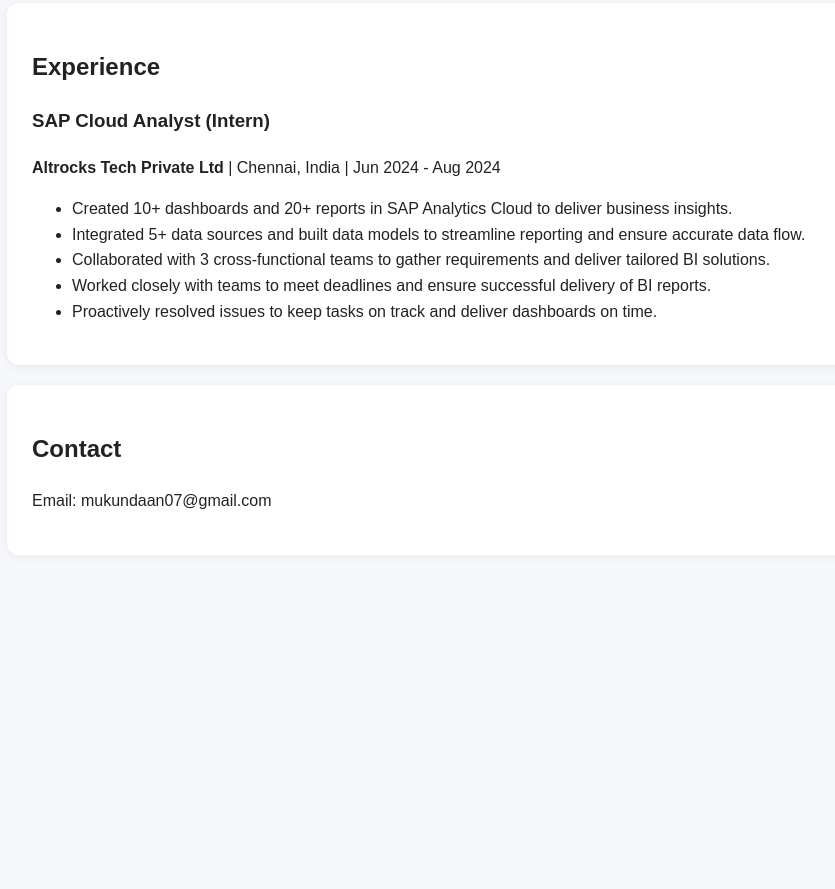
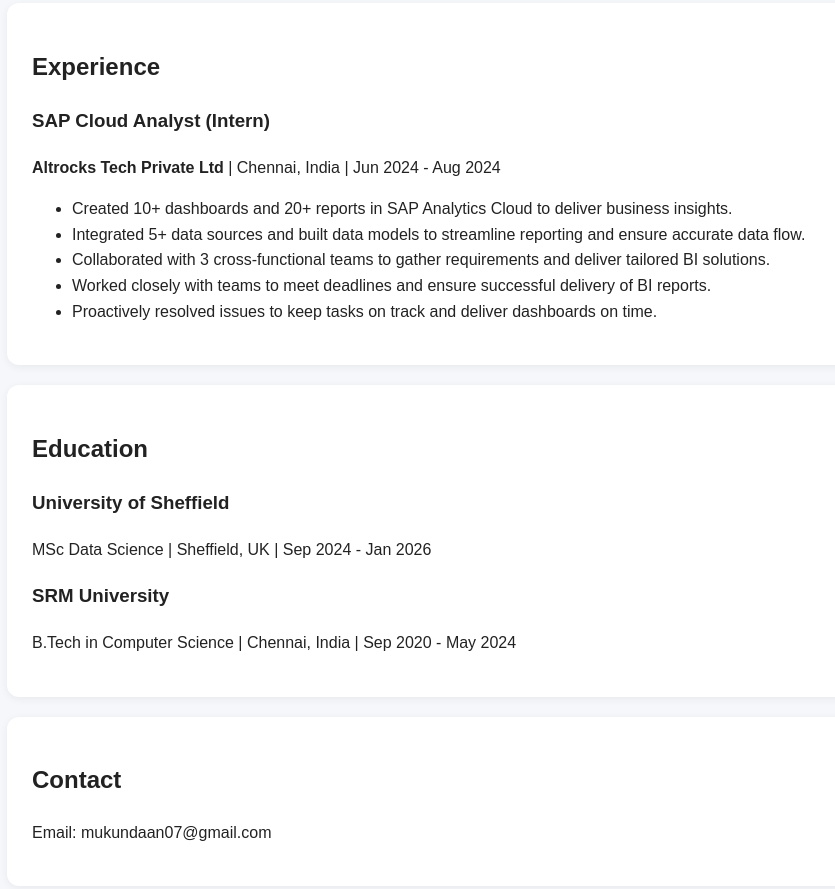
Before and after one commit to Mukundaan/Mukundaan.github.io, a plain HTML site: page index.html in a window 1280 px wide. Shown: the part 1663-2552 px from the top of the page, without its empty margins (183-1018 px from the left). Before the commit the page ends 2258 px from the top, so only its background shows below. Drawn offline with Linux system fonts and the light colour scheme.

Commit message:
Update index.html

```diff
--- a/index.html
+++ b/index.html
@@ -126,6 +126,20 @@
 </section>
 
   <section>
+  <h2>Education</h2>
+
+  <div class="education-item">
+    <h3>University of Sheffield</h3>
+    <p>MSc Data Science | Sheffield, UK | Sep 2024 - Jan 2026</p>
+  </div>
+
+  <div class="education-item">
+    <h3>SRM University</h3>
+    <p>B.Tech in Computer Science | Chennai, India | Sep 2020 - May 2024</p>
+  </div>
+</section>
+
+  <section>
     <h2>Contact</h2>
     <p>Email: mukundaan07@gmail.com</p>
   </section>
```
